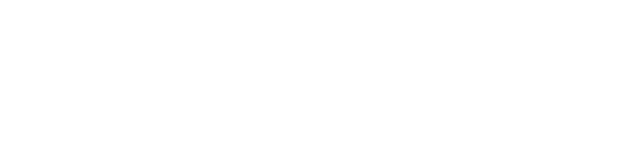
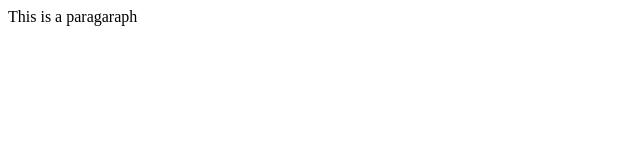
Before and after one commit to Damiloju/git-test, a plain HTML site: page index.html in a window 1280 px wide. Shown: the whole page, without its empty margins (0-640 px from the left). Drawn offline with Linux system fonts and the light colour scheme.

Commit message:
update index.html, add a body tag and a p tag

```diff
--- a/index.html
+++ b/index.html
@@ -4,4 +4,8 @@
 
 		</title>
 	</head>
+
+	<body>
+		<p>This is a paragaraph</p>
+	</body>
 </html>
```
